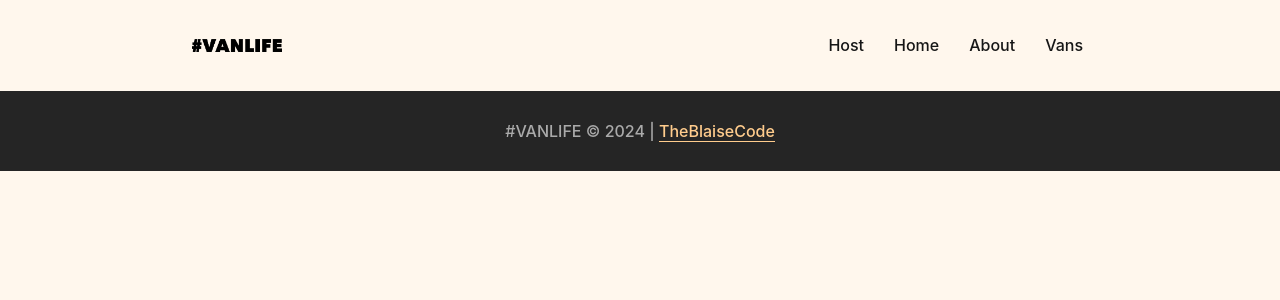
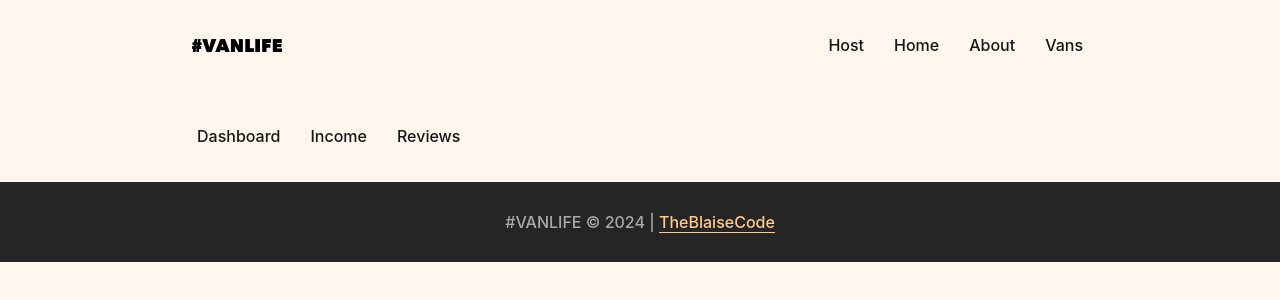
Before and after one commit to theblaisecode/Scrimba-React-Router-6, a React (Vite) app in the folder VanLife/: page /host in a window 1280 px wide. Shown: the top 300 px of the page. Built offline with nearby package versions, Linux system fonts and the light colour scheme; what miragejs would draw is missing.

Commit message:
first commit

```diff
--- a/VanLife/src/App.jsx
+++ b/VanLife/src/App.jsx
@@ -1,12 +1,12 @@
-import { BrowserRouter, Routes, Route, Link } from "react-router-dom";
-import Layout from "./components/Layout";
+import { BrowserRouter, Routes, Route } from "react-router-dom";
+import Layout from "./Layout/Layout";
 import Home from "./pages/Home/Home";
 import About from "./pages/About/About";
 import Vans from "./pages/Vans/Vans";
 import VanInfo from "./pages/VanInfo/VanInfo";
 import "./server";
 import Dashboard from "./pages/Host/Dashboard";
-import HostLayout from "./pages/Host/HostLayout";
+import HostLayout from "./Layout/HostLayout";
 import Income from "./pages/Host/Income";
 import Reviews from "./pages/Host/Reviews";
 
@@ -19,11 +19,13 @@ function App() {
           <Route path="/about" element={<About />} />
           <Route path="/vans" element={<Vans />} />
           <Route path="/vans/:id" element={<VanInfo />} />
+
+
           <Route path="/host" element={<HostLayout />}>
+            <Route path="/host/dashboard" element={<Dashboard />} />
             <Route path="/host/income" element={<Income />} />
             <Route path="/host/reviews" element={<Reviews />} />
           </Route>
-          {/* <Route path="/host/:id" element={<DashboardMenu />} /> */}
         </Route>
       </Routes>
     </BrowserRouter>
--- /dev/null
+++ b/VanLife/src/Layout/HostLayout.jsx
@@ -0,0 +1,26 @@
+import { Outlet } from "react-router";
+import { Link } from "react-router-dom";
+
+function HostLayout() {
+  return (
+    <div className="container">
+      <div className="innerNav">
+        <Link to="/host/dashboard" aria-label="Link to Host Page">
+          Dashboard
+        </Link>
+
+        <Link to="/host/income" aria-label="Link to Home Page">
+          Income
+        </Link>
+
+        <Link to="/host/reviews" aria-label="Link to About Page">
+          Reviews
+        </Link>
+      </div>
+
+      <Outlet />
+    </div>
+  );
+}
+
+export default HostLayout;
--- a/VanLife/src/components/Layout.jsx
+++ b/VanLife/src/Layout/Layout.jsx
@@ -1,6 +1,6 @@
 import { Outlet } from "react-router";
-import Footer from "./Footer";
-import Nav from "./Nav";
+import Footer from "../components/Footer";
+import Nav from "../components/Nav";
 
 function Layout() {
   return (
--- a/VanLife/src/Pages/Host/Dashboard.jsx
+++ b/VanLife/src/Pages/Host/Dashboard.jsx
@@ -1,8 +1,11 @@
+import { Outlet } from "react-router";
+
 function Dashboard() {
   return (
-    <div>
+    <>
+      <Outlet />
       <h1>This is the Dashboard Page</h1>
-    </div>
+    </>
   );
 }
 
--- a/VanLife/src/Pages/Host/HostLayout.jsx
+++ /dev/null
@@ -1,11 +0,0 @@
-import { Outlet } from "react-router";
-
-function HostLayout() {
-  return (
-    <>
-      <Outlet/>
-    </>
-  );
-}
-
-export default HostLayout;
--- a/VanLife/src/style.css
+++ b/VanLife/src/style.css
@@ -79,15 +79,23 @@ nav {
   width: 100%;
 }
 
-.pageNav {
+.pageNav,
+.innerNav {
   display: flex;
   justify-content: space-between;
   align-items: center;
   gap: 2rem;
 }
 
-.pageNav a {
+.pageNav a,
+.innerNav a {
   padding: 0.5rem;
+}
+
+.innerNav {
+  justify-content: flex-start;
+  margin: 3rem 0;
+  width: 50%;
 }
 
 footer {
```
